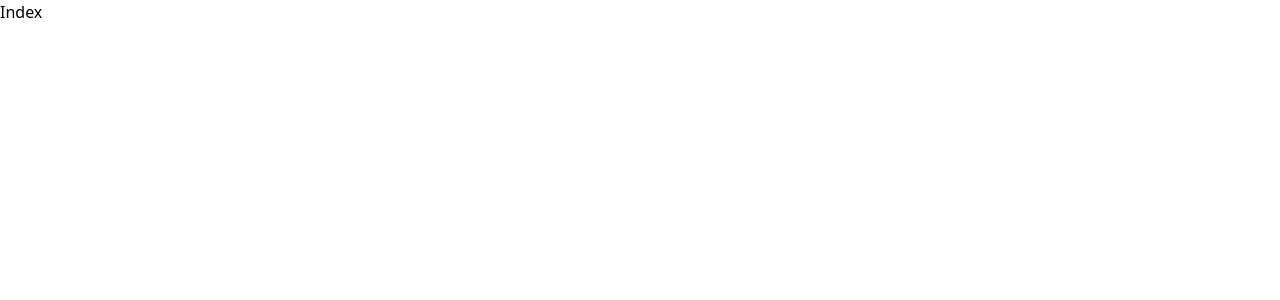
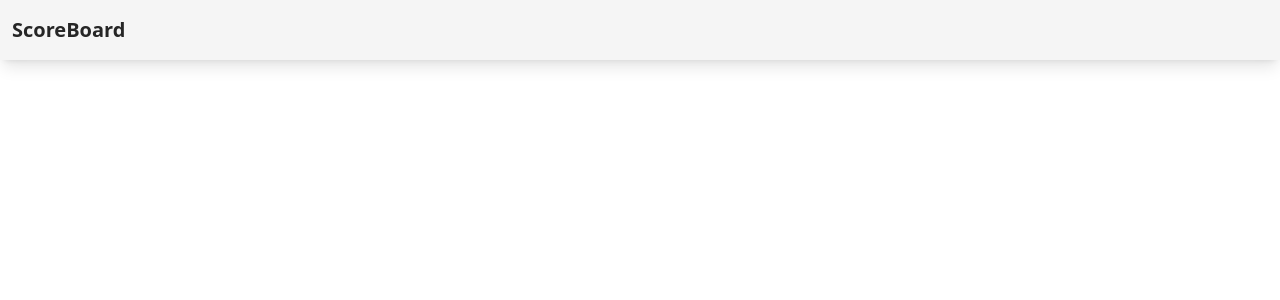
Before and after one commit to m7mdtiger/scoreboard, a Next.js app: page / in a window 1280 px wide. Shown: the top 300 px of the page. Built offline with nearby package versions, Linux system fonts and the light colour scheme.

Commit message:
Add NavBar

```diff
--- /dev/null
+++ b/components/Navbar/Navbar.jsx
@@ -0,0 +1,20 @@
+import Link from "next/link";
+
+const Navbar = () => {
+  return (
+    <nav className="relative flex w-full flex-wrap items-center justify-between bg-neutral-100 py-2 text-neutral-500 shadow-lg hover:text-neutral-700 focus:text-neutral-700 dark:bg-neutral-600 lg:py-4">
+      <div className="flex w-full flex-wrap items-center justify-between px-3">
+        <div>
+          <a
+            className="text-xl font-semibold text-neutral-800 dark:text-neutral-200"
+            href="#"
+          >
+            ScoreBoard
+          </a>
+        </div>
+      </div>
+    </nav>
+  );
+};
+
+export default Navbar;
--- a/pages/index.js
+++ b/pages/index.js
@@ -1,7 +1,12 @@
 import { Inter } from "next/font/google";
+import Navbar from "../components/Navbar/Navbar";
 
 const inter = Inter({ subsets: ["latin"] });
 
 export default function Home() {
-  return <div className="h-screen">Index</div>;
+  return (
+    <div className="h-screen">
+      <Navbar />
+    </div>
+  );
 }
```
Also changed, not shown: 1 other file (tests, documents, lock files or other folders).
